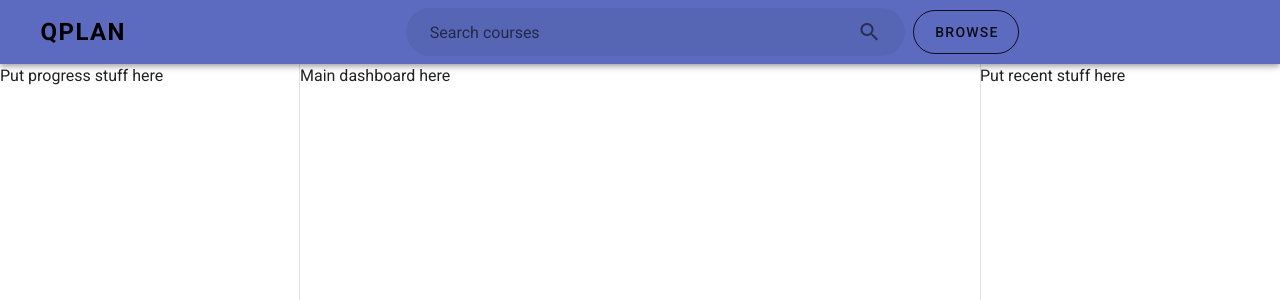
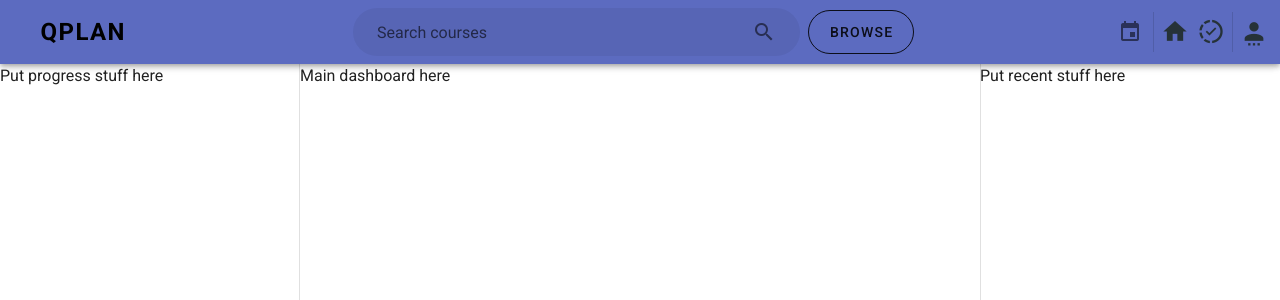
Before and after one commit to EdwinXu/CMPE-CISC-325, a Vue app in the folder qplan/: page /#/ in a window 1280 px wide. Shown: the top 300 px of the page. Built offline with nearby package versions, Linux system fonts and the light colour scheme.

Commit message:
Add icons for links to other pages to header

```diff
--- a/qplan/src/components/layout/Header.vue
+++ b/qplan/src/components/layout/Header.vue
@@ -23,11 +23,31 @@
       hide-no-data
       hint="Search by courses code, name, descriptions and professors "
     ></v-autocomplete>
+
     <router-link to="/search" style="text-decoration: none;">
       <v-btn outlined rounded large class="ma-2">Browse</v-btn>
     </router-link>
 
     <v-spacer />
+
+    <v-btn icon>
+      <v-icon>mdi-calendar</v-icon>
+    </v-btn>
+
+    <v-divider vertical inset />
+
+    <v-btn large  icon class="mr-n2">
+      <v-icon color="blue-grey darken-4">mdi-home</v-icon>
+    </v-btn>
+    <v-btn large  icon>
+      <v-icon color="blue-grey darken-4">mdi-progress-check</v-icon>
+    </v-btn>
+
+    <v-divider vertical inset />
+
+    <v-btn large icon>
+      <v-icon color="blue-grey darken-4">mdi-account-settings</v-icon>
+    </v-btn>
   </v-app-bar>
 </template>
 
```
